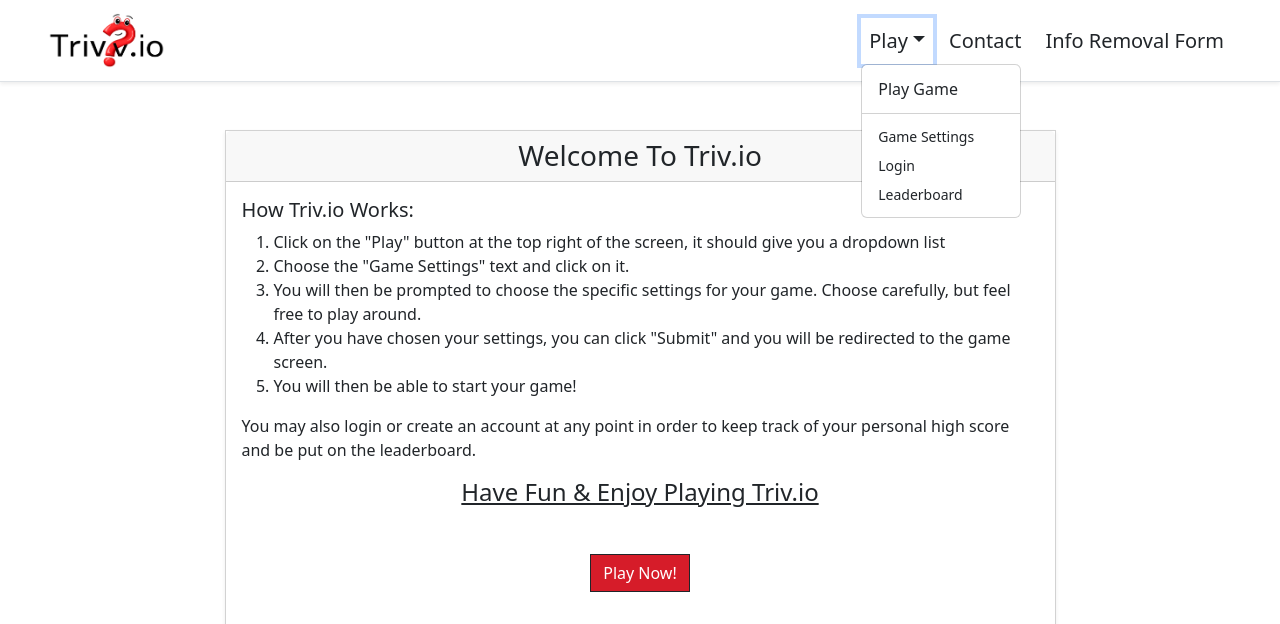
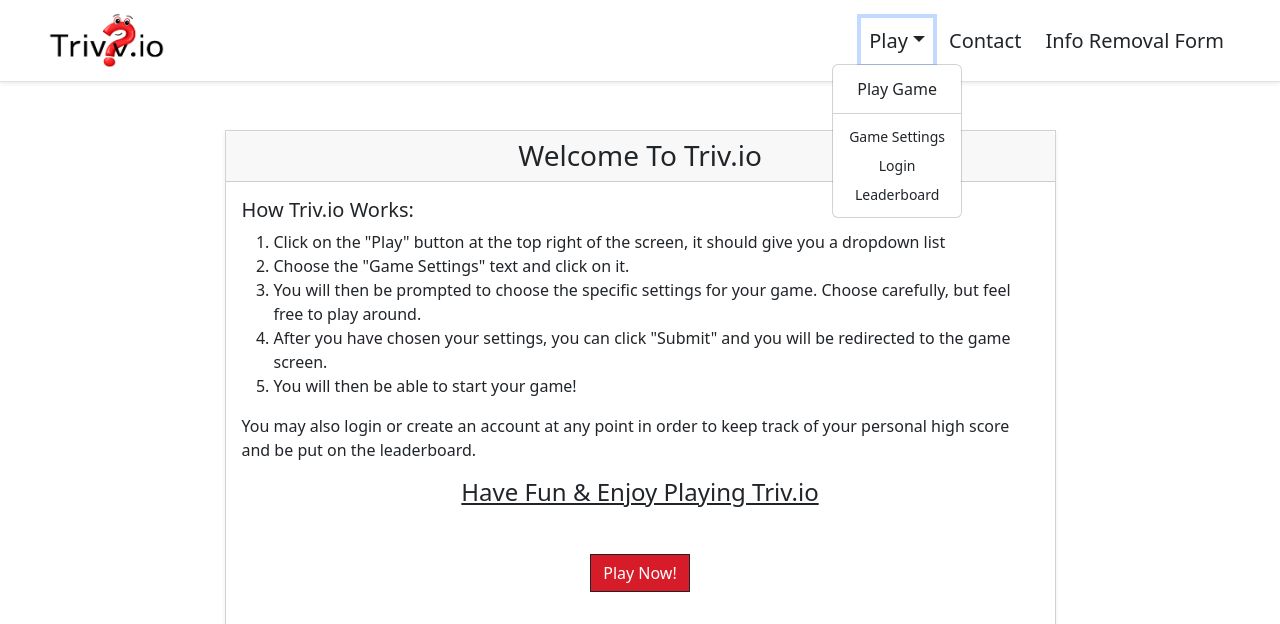
Before and after one commit to jtjnjit/P4, a Flask app: page / in a window 1280 px wide, after a click on "Play". Shown: the top 624 px of the page. Run offline with Flask 3, Linux system fonts and the light colour scheme.

Commit message:
Triv.io Finished

```diff
--- a/static/stylesheet.css
+++ b/static/stylesheet.css
@@ -1,6 +1,6 @@
 /* DEVELOPER: Jake Jarecki, IS117-002, Spring 2026 */
 
-/* prevents horizontal scrolling issue with logout button */
+/* prevents horizontal scrolling */
 body {
     overflow-x: hidden;
     min-width: 320px;
@@ -12,17 +12,17 @@ body {
     transition: color 0.2s ease;
 }
 
-/* make submit button red */
-.play-button, .contact-submit-button{
+/* make buttons red */
+.play-button, .contact-submit-button {
     background-color: #d61c29;
     color: white;
 }
 
-/* make submit button red */
 .play-button:hover, .contact-submit-button:hover, .play-button:active {
     background-color: #890707;
     color: white;
 }
+
 /* hides long usernames in navbar */
 .navbar .dropdown-toggle {
     max-width: 120px;
@@ -38,13 +38,49 @@ body {
     height: 55px;
 }
 
+/* shrink all dropdown menus to fit content */
+.navbar .dropdown-menu {
+    min-width: fit-content !important;
+    width: auto !important;
+}
+
+/* center play dropdown under Play button */
+.play-dropdown {
+    left: 50% !important;
+    transform: translateX(-50%) !important;
+}
+
+/* wraps container width to content */
+.play-dropdown {
+    min-width: fit-content !important;
+}
+
+/* makes padding on submenu items smaller */
+.play-dropdown .dropdown-item {
+    padding-left: 1rem;
+    padding-right: 1rem;
+}
+
+/* allows hover dropdowns and prevents bouncing on desktop */
 @media (min-width: 768px) {
-    /* allows for navbar hover */
     .navbar .dropdown:hover .dropdown-menu {
         display: block;
     }
-    /* prevents hover bouncing */
     .navbar .dropdown-menu {
-        margin-top: 0;
+        margin-top: 0 !important;
+    }
+    .play-dropdown {
+        left: 50% !important;
+        transform: translateX(-50%) !important;
     }
 }
+
+/* fixes mobile positioning */
+@media (max-width: 767.98px) {
+    .play-dropdown {
+        position: static !important;
+        transform: none !important;
+        left: auto !important;
+        margin: 0 auto !important;
+    }
+}
--- a/templates/index.html
+++ b/templates/index.html
@@ -22,15 +22,13 @@
                         <ul class="navbar-nav ms-auto gap-2 text-center">
                             <li class="navbar-item dropdown">
                                 <a class="nav-link dropdown-toggle text-dark fs-5" href="#" data-bs-toggle="dropdown">Play</a>
-                                <div class="d-flex justify-content-center">
-                                    <ul class="dropdown-menu play-dropdown">
+                                <ul class="dropdown-menu play-dropdown text-center">
                                     <li><a class="dropdown-item text-dark" href="{{ url_for('play_game') }}">Play Game</a></li>
-                                        <li><hr class="dropdown-divider text-dark"></li>
+                                    <li><hr class="dropdown-divider"></li>
                                     <li><a class="dropdown-item text-dark small" href="{{ url_for('game_settings') }}">Game Settings</a></li>
                                     <li><a class="dropdown-item text-dark small" href="{{ url_for('login') }}">Login</a></li>
                                     <li><a class="dropdown-item text-dark small" href="{{ url_for('leaderboard') }}">Leaderboard</a></li>
                                 </ul>
-                                </div>
                             </li>
                             <li class="nav-item">
                                 <a class="nav-link text-dark fs-5" href="{{ url_for('contact') }}">Contact</a>
@@ -39,14 +37,12 @@
                                 <a class="nav-link text-dark fs-5" href="{{ url_for('info_removal') }}">Info Removal Form</a>
                             </li>
                             {% if session.get('username') %}
-                            <div class="d-flex justify-content-center">
                             <li class="nav-item dropdown">
                                 <a class="nav-link text-dark fs-5 dropdown-toggle text-nowrap" href="#" data-bs-toggle="dropdown">{{ session['username'] }}</a>
-                                    <ul class="dropdown-menu dropdown-menu-end" style="min-width: auto;">
-                                        <li><a class="dropdown-item text-dark text-center" href="/logout">Logout</a></li>
+                                <ul class="dropdown-menu text-center w-auto">
+                                    <li><a class="dropdown-item text-dark" href="/logout">Logout</a></li>
                                 </ul>
                             </li>
-                            </div>
                             {% endif %}
                         </ul>
                     </div>
```
Also changed, not shown: templates/contact.html (+4 -8 lines), templates/create-account.html (+4 -8 lines), templates/game-settings.html (+4 -8 lines), templates/info-removal.html (+4 -8 lines), templates/leaderboard.html (+4 -8 lines), templates/login.html (+4 -8 lines), templates/play-game.html (+4 -8 lines), README.md. Lines whose indentation alone changed are shown as unchanged.
